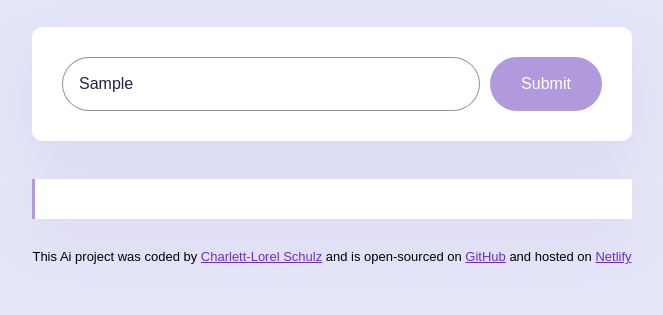
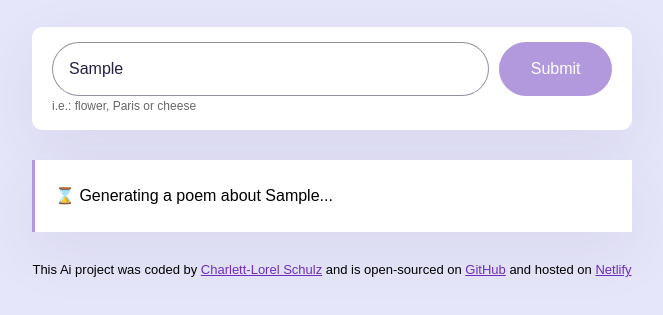
Before and after one commit to c-schulz99/shecodes-ai-add-on-week2-homework, a plain HTML site: page index.html in a window 1280 px wide. Both pictures are taken after typing "Sample" into the empty fields and a click on the input 854 px from the left and 261 px from the top of the page. Shown: the part 177-492 px from the top of the page, without its empty margins (308-971 px from the left). Drawn offline with nearby package versions, Linux system fonts and the light colour scheme; no server answers.

Commit message:
improved the user experience

```diff
--- a/index.html
+++ b/index.html
@@ -14,11 +14,14 @@
             <h1>AI poem generator</h1>
         </header>
         <main>
-            <form id="poem-generator-form">
-                <input type="text" placeholder="Enter the topic of the poem..." autofocus required autocomplete="off" class="instructions" id="user-instructions" />
-                <input type="submit" class="submit-button" />
-            </form>
-            <div class="poem" id="poem"></div>
+            <div class="form-wrapper">
+                <form id="poem-generator-form">
+                    <input type="text" placeholder="Enter the topic of the poem..." autofocus required autocomplete="off" class="instructions" id="user-instructions" />
+                    <input type="submit" class="submit-button" />
+                </form>
+                <small class="hint">i.e.: flower, Paris or cheese</small>
+            </div>
+            <div class="poem hidden" id="poem"></div>
         </main>
         <footer>
             This Ai project was coded by
--- a/src/index.js
+++ b/src/index.js
@@ -18,6 +18,10 @@ function generatePoem(event) {
     let context = "You are a romantic poem expert and love to write short poems. Your misson is to generate 4 line poems in basic HTML without showing anything of the code. Seperate each line with a <br />. Don't add a title to the poem. Make sure to follow the user instructions. Sign the poem with 'SheCodes AI' inside a <strong>-element at the end of the poem.";
     let apiUrl = `https://api.shecodes.io/ai/v1/generate?prompt=${prompt}&context=${context}&key=${apiKey}`;
 
+    let poemElement = document.querySelector("#poem");
+    poemElement.classList.remove("hidden");
+    poemElement.innerHTML = `<div class="generating">⌛ Generating a poem about ${instructionsInput.value}...</div>`;
+
     console.log("generating poem");
     console.log(`Prompt: ${prompt}`);
     console.log(`Context: ${context}`);
--- a/src/style.css
+++ b/src/style.css
@@ -24,13 +24,23 @@ h1 {
     text-align: center;
 }
 
-form {
-    padding: 30px;
+.form-wrapper {
+    padding: 15px 20px;
     background-color: white;
     box-shadow: 0px 20px 60px rgba(65, 50, 100, 0.08);
     border-radius: 10px;
+    margin-bottom: 30px;
+}
+
+form {
     display: flex;
-    margin-bottom: 38px;
+}
+
+.hint {
+    line-height: 1.5;
+    margin-top: 5px;
+    font-size: 12px;
+    opacity: 0.6;
 }
 
 .instructions {
@@ -68,6 +78,24 @@ form {
     color:#a663cc;
 }
 
+.hidden {
+    display: none;
+}
+
+.generating {
+  animation: blink-animation 1s steps(5, start) infinite;
+}
+@keyframes blink-animation {
+  to {
+    visibility: hidden;
+  }
+}
+@-webkit-keyframes blink-animation {
+  to {
+    visibility: hidden;
+  }
+}
+
 footer {
     text-align: center;
     font-size: 13px;
```
